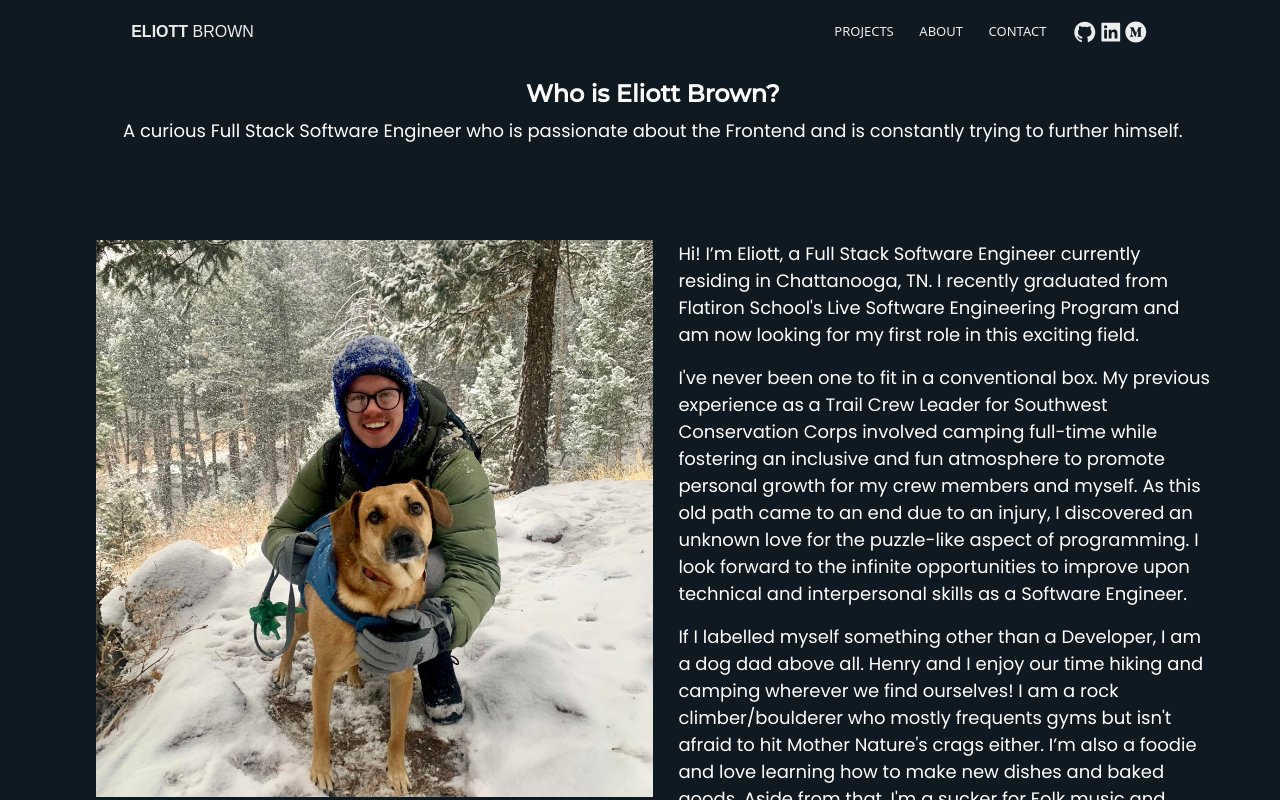
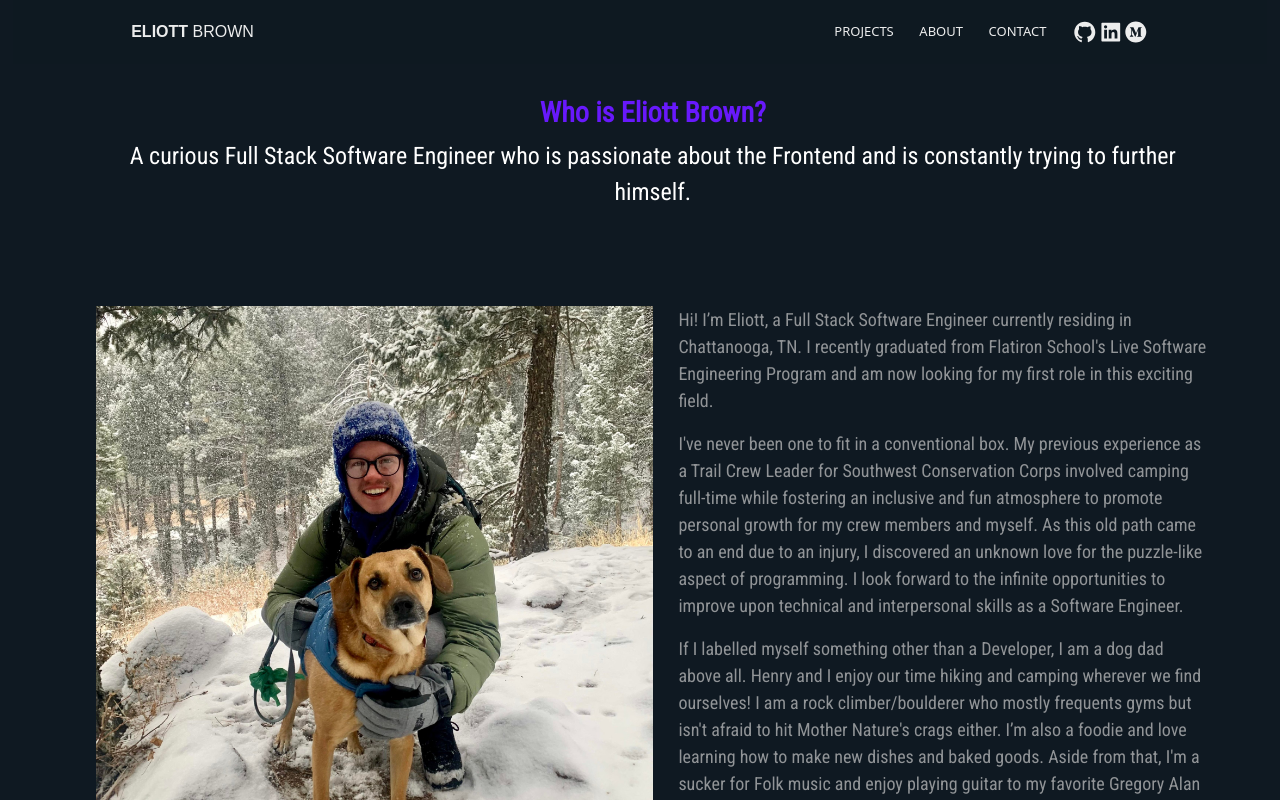
Before and after one commit to elilogbro/portfolio-rails, a React (Create React App) app in the folder client/: page /about in a window 1280 px wide. Built offline with nearby package versions, Linux system fonts and the light colour scheme; a web font is replaced by a local one.

Commit message:
finished styling About

```diff
--- a/client/src/components/About.js
+++ b/client/src/components/About.js
@@ -19,8 +19,8 @@ function About() {
     return (
         <Container>
             <Header>
-                <h4 style={{fontFamily: 'Montserrat, sans-serif'}}><strong>Who is Eliott Brown?</strong></h4>
-                <p style={{fontFamily: 'Poppins, sans-serif'}}>A curious Full Stack Software Engineer who is passionate about the Frontend and is constantly trying to further himself.</p>
+                <h3 style={{color: "#6819fc"}}><strong>Who is Eliott Brown?</strong></h3>
+                <p>A curious Full Stack Software Engineer who is passionate about the Frontend and is constantly trying to further himself.</p>
             </Header>
             <SubContainer>
                 <Image src={'/mewithhenry.jpg'} alt="hiking with my dog, Henry" />
--- a/client/src/styles/AboutStyles.js
+++ b/client/src/styles/AboutStyles.js
@@ -16,13 +16,16 @@ export const Container = styled.div`
 
 export const Header = styled.div`
     text-align: center;
-    font-size: large;
+    font-size: x-large;
+    font-family: 'Roboto Condensed', sans-serif;
+    padding-top: 2vh;
 `;
 
 export const SubContainer = styled.div`
     display: flex;
     flex-direction: row;
     gap: 2vw;
-    font-family: Poppins, sans-serif;
     font-size: large;
+    font-family: 'Roboto Condensed', sans-serif;
+    color: #919497;
 `;
```
